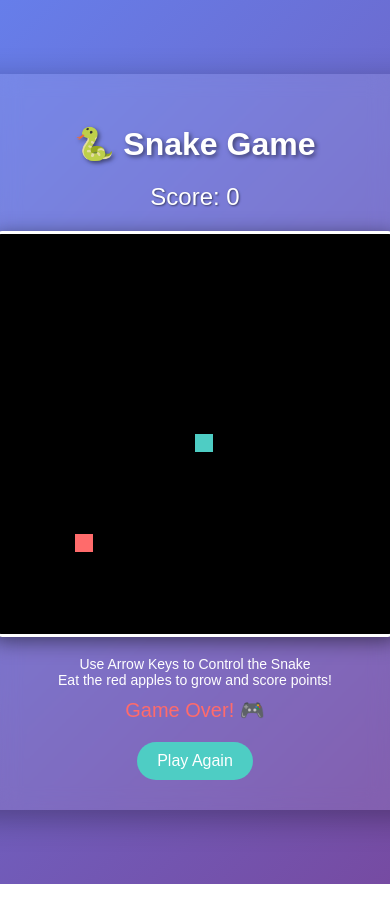
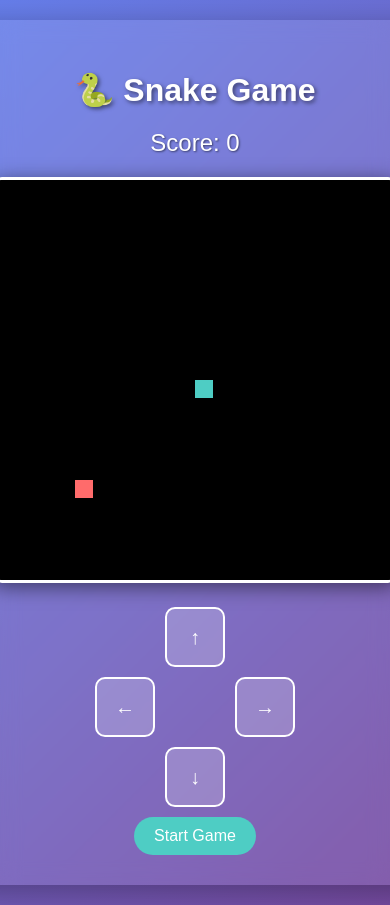
Before and after one commit to subh-a-dip/subh-a-dip, a plain HTML site: page snake-game.html in a window 390 px wide. Shown: the top 905 px of the page. Before the commit the page ends 884 px from the top, so only its background shows below. Drawn offline with Linux system fonts and the light colour scheme.

Commit message:
🔧 Fix Snake game: no auto-start + mobile touch controls

```diff
--- a/snake-game.html
+++ b/snake-game.html
@@ -51,7 +51,7 @@
             margin: 10px 0;
             display: none;
         }
-        .restart-btn {
+        .restart-btn, .start-btn {
             background: #4ecdc4;
             color: white;
             border: none;
@@ -60,10 +60,43 @@
             cursor: pointer;
             font-size: 16px;
             margin-top: 10px;
+        }
+        .restart-btn:hover, .start-btn:hover {
+            background: #45b7aa;
+        }
+        .restart-btn {
             display: none;
         }
-        .restart-btn:hover {
-            background: #45b7aa;
+        .mobile-controls {
+            display: none;
+            margin-top: 20px;
+            grid-template-columns: repeat(3, 60px);
+            grid-template-rows: repeat(3, 60px);
+            gap: 10px;
+            justify-content: center;
+        }
+        .control-btn {
+            background: rgba(255, 255, 255, 0.2);
+            border: 2px solid #fff;
+            border-radius: 10px;
+            color: #fff;
+            font-size: 20px;
+            cursor: pointer;
+            display: flex;
+            align-items: center;
+            justify-content: center;
+            user-select: none;
+        }
+        .control-btn:active {
+            background: rgba(255, 255, 255, 0.4);
+        }
+        @media (max-width: 768px) {
+            .mobile-controls {
+                display: grid;
+            }
+            .controls {
+                display: none;
+            }
         }
     </style>
 </head>
@@ -76,6 +109,18 @@
             Use Arrow Keys to Control the Snake<br>
             Eat the red apples to grow and score points!
         </div>
+        <div class="mobile-controls" id="mobileControls">
+            <div></div>
+            <div class="control-btn" onclick="changeDirection('up')">↑</div>
+            <div></div>
+            <div class="control-btn" onclick="changeDirection('left')">←</div>
+            <div></div>
+            <div class="control-btn" onclick="changeDirection('right')">→</div>
+            <div></div>
+            <div class="control-btn" onclick="changeDirection('down')">↓</div>
+            <div></div>
+        </div>
+        <button class="start-btn" id="startBtn" onclick="startGame()">Start Game</button>
         <div class="game-over" id="gameOver">Game Over! 🎮</div>
         <button class="restart-btn" id="restartBtn" onclick="restartGame()">Play Again</button>
     </div>
@@ -86,6 +131,7 @@
         const scoreElement = document.getElementById('score');
         const gameOverElement = document.getElementById('gameOver');
         const restartBtn = document.getElementById('restartBtn');
+        const startBtn = document.getElementById('startBtn');
 
         const gridSize = 20;
         const tileCount = canvas.width / gridSize;
@@ -97,7 +143,8 @@
         let dx = 0;
         let dy = 0;
         let score = 0;
-        let gameRunning = true;
+        let gameRunning = false;
+        let gameStarted = false;
 
         // Generate random food position
         function randomFood() {
@@ -124,9 +171,16 @@
             ctx.fillRect(food.x * gridSize, food.y * gridSize, gridSize - 2, gridSize - 2);
         }
 
+        // Start game
+        function startGame() {
+            gameRunning = true;
+            gameStarted = true;
+            startBtn.style.display = 'none';
+        }
+
         // Move snake
         function moveSnake() {
-            if (!gameRunning) return;
+            if (!gameRunning || !gameStarted) return;
 
             const head = {x: snake[0].x + dx, y: snake[0].y + dy};
 
@@ -171,14 +225,52 @@
             score = 0;
             scoreElement.textContent = score;
             gameRunning = true;
+            gameStarted = true;
             gameOverElement.style.display = 'none';
             restartBtn.style.display = 'none';
             randomFood();
         }
 
+        // Mobile touch controls
+        function changeDirection(direction) {
+            if (!gameRunning || !gameStarted) return;
+
+            const goingUp = dy === -1;
+            const goingDown = dy === 1;
+            const goingRight = dx === 1;
+            const goingLeft = dx === -1;
+
+            switch(direction) {
+                case 'up':
+                    if (!goingDown) {
+                        dx = 0;
+                        dy = -1;
+                    }
+                    break;
+                case 'down':
+                    if (!goingUp) {
+                        dx = 0;
+                        dy = 1;
+                    }
+                    break;
+                case 'left':
+                    if (!goingRight) {
+                        dx = -1;
+                        dy = 0;
+                    }
+                    break;
+                case 'right':
+                    if (!goingLeft) {
+                        dx = 1;
+                        dy = 0;
+                    }
+                    break;
+            }
+        }
+
         // Handle keyboard input
         document.addEventListener('keydown', (e) => {
-            if (!gameRunning) return;
+            if (!gameRunning || !gameStarted) return;
 
             const LEFT_KEY = 37;
             const RIGHT_KEY = 39;
@@ -217,6 +309,7 @@
 
         // Initialize game
         randomFood();
+        drawGame(); // Draw initial state
         setInterval(gameLoop, 100);
     </script>
 </body>
```
